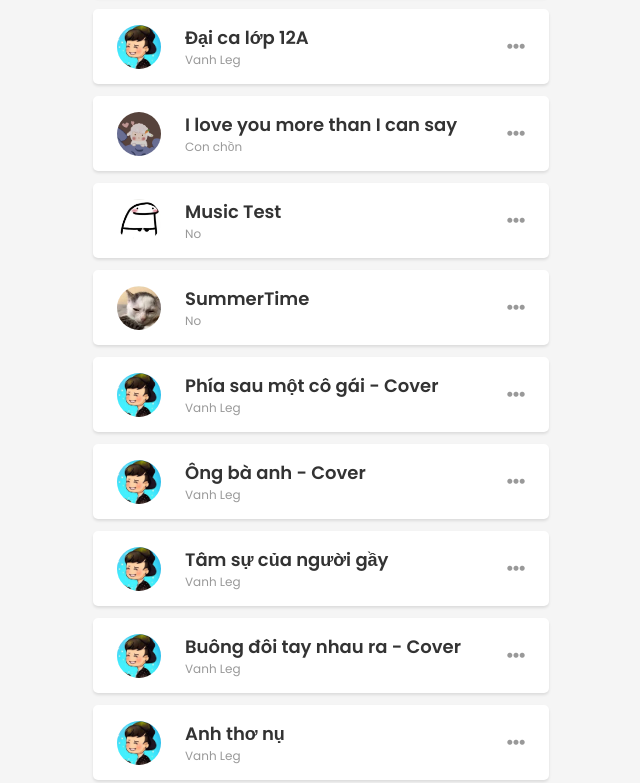
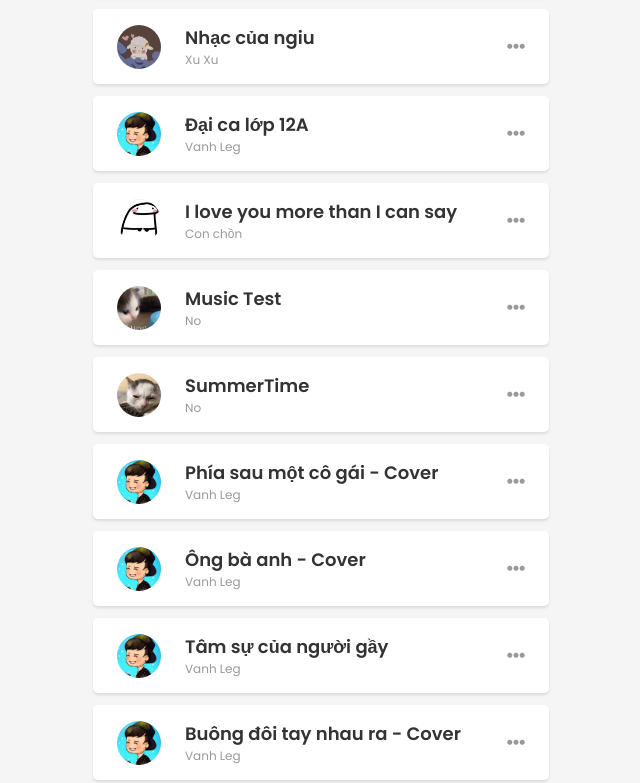
Before and after one commit to nguyenbatien2k1/Music-Player-TX, a plain HTML site: page index.html in a window 1280 px wide. Shown: the part 498-1281 px from the top of the page, without its empty margins (319-959 px from the left). Drawn offline with Linux system fonts and the light colour scheme.

Commit message:
upload code

```diff
--- a/index.html
+++ b/index.html
@@ -122,6 +122,12 @@
                     image: './assets/img/camap.jpg'
                 },
                 {
+                    name: 'Nhạc của ngiu',
+                    singer: 'Xu Xu',
+                    path: './music/yamate.mp3',
+                    image: './assets/img/cuu.jpg'
+                },
+                {
                     name: 'Đại ca lớp 12A',
                     singer: 'Vanh Leg',
                     path: './assets/music/daica12a.mp3',
@@ -131,13 +137,13 @@
                     name: 'I love you more than I can say',
                     singer: 'Con chồn',
                     path: './assets/music/iloveyoumorethanicansay.mp3',
-                    image: './assets/img/cuu.jpg'
+                    image: './assets/img/ngaingung.jpg'
                 },
                 {
                     name: 'Music Test',
                     singer: 'No',
                     path: './assets/music/music1.mp3',
-                    image: './assets/img/ngaingung.jpg'
+                    image: './assets/img/hehe.jpg'
                 },
                 {
                     name: 'SummerTime',
@@ -169,12 +175,7 @@
                     path: './assets/music/buongdoitaynhaura.mp3',
                     image: './assets/img/img_vanhleg.jpg'
                 },
-                {
-                    name: 'Anh thơ nụ',
-                    singer: 'Vanh Leg',
-                    path: './music/anhthonu.mp3',
-                    image: './assets/img/img_vanhleg.jpg'
-                },
+
                 {
                     name: 'Chuyện tình thợ xây',
                     singer: 'Vanh Leg',
@@ -197,6 +198,12 @@
                     name: 'Giấc mộng ca sĩ',
                     singer: 'Vanh Leg',
                     path: './assets/music/giacmongcasi.mp3',
+                    image: './assets/img/img_vanhleg.jpg'
+                },
+                {
+                    name: 'Anh thơ nụ',
+                    singer: 'Vanh Leg',
+                    path: './assets/music/anhthonu.mp3',
                     image: './assets/img/img_vanhleg.jpg'
                 },
             ],
```
Also changed, not shown: 1 other file.
